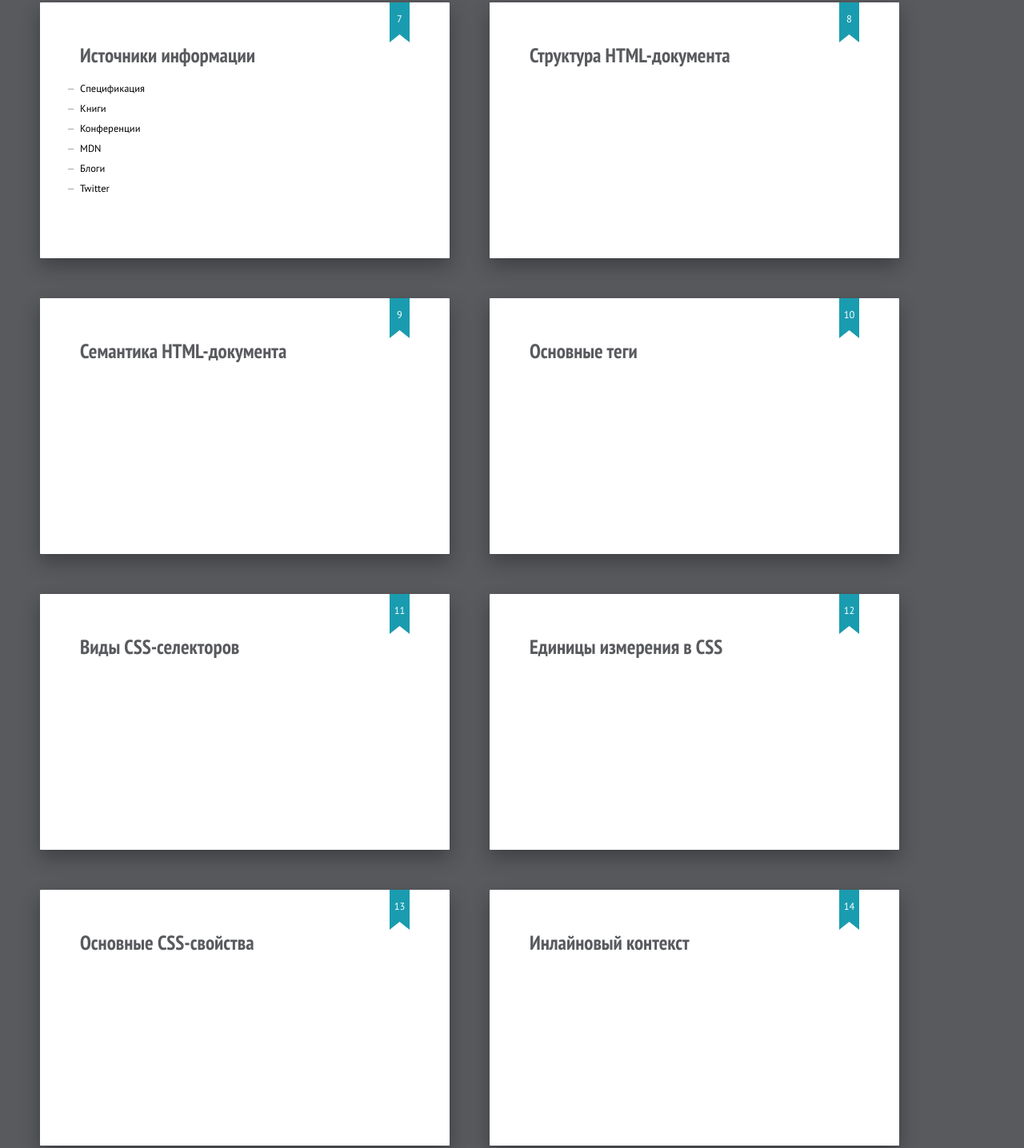
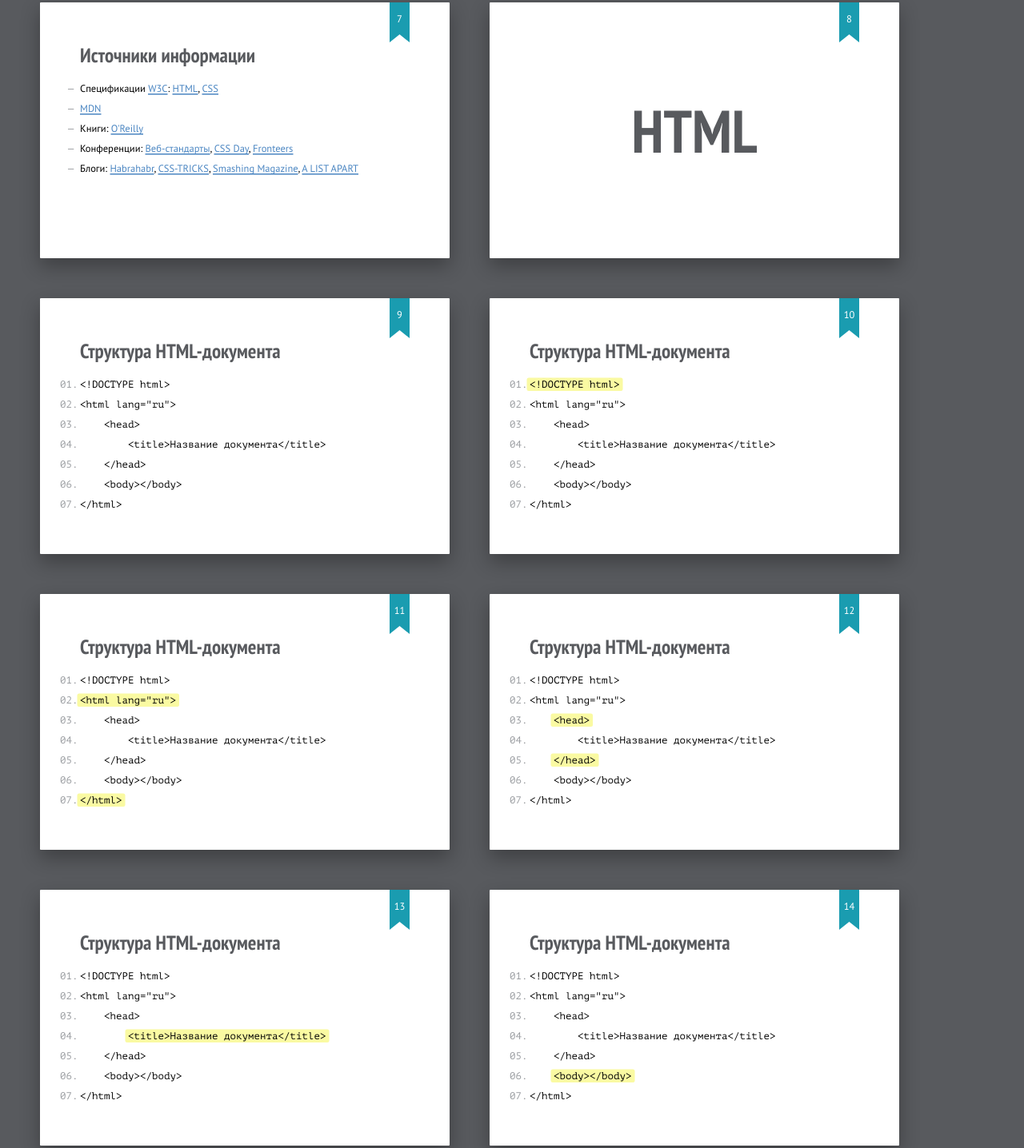
Before and after one commit to margalencia/html_css_introduction, a website: page presentation.html in a window 1280 px wide. Shown: the part 1287-2723 px from the top of the page at 80% size. Drawn offline with Linux system fonts and the light colour scheme.

Commit message:
html document structure

```diff
--- a/presentation.html
+++ b/presentation.html
@@ -1,5 +1,5 @@
 <!DOCTYPE html>
-<html lang="en">
+<html lang="ru">
 <head>
 	<title>Введение в HTML и CSS</title>
 	<meta charset="utf-8">
@@ -19,12 +19,7 @@
 		<h2>Введение в HTML и CSS</h2>
 	</section>
 	<section class="slide">
-		<h2>Инструменты</h2>
-		<ul lang="ru">
-			<li class="next">Текстовые редакторы и IDE</li>
-			<li class="next">Инструменты разработчика в браузерах</li>
-			<li class="next">Adobe Photoshop для работы с макетами дизайна</li>
-		</ul>
+		<h2 class="shout">Инструменты</h2>
 	</section>
 	<section class="slide">
 		<h2>Текстовые редакторы и IDE</h2>
@@ -60,22 +55,120 @@
 	<section class="slide">
 		<h2>Источники информации</h2>
 		<ul lang="ru">
-			<li>Спецификация</li>
-            <li>Книги</li>
-            <li>Конференции</li>
-            <li>MDN</li>
-            <li>Блоги</li>
-            <li>Twitter</li>
+			<li>Спецификации <a href="https://www.w3.org/" target="_blank">W3C</a>: <a href="https://www.w3.org/TR/#tr_HTML">HTML</a>, <a href="https://www.w3.org/TR/#tr_CSS">CSS</a></li>
+            <li><a href="https://developer.mozilla.org/ru/">MDN</a></li>
+            <li>Книги: <a href="http://shop.oreilly.com/category/browse-subjects/web-development/html-css.do" target="_blank">O'Reilly</a></li>
+            <li>Конференции:
+                <a href="http://www.youtube.com/user/wstdays" target="_blank">Веб-стандарты</a>,
+                <a href="https://vimeo.com/channels/cssday" target="_blank">CSS Day</a>,
+                <a href="https://vimeo.com/fronteers" target="_blank">Fronteers</a>
+            </li>
+            <li>Блоги:
+                <a href="http://habrahabr.ru/posts/frontend/" target="_blank">Habrahabr</a>,
+                <a href="https://css-tricks.com/" target="_blank">CSS-TRICKS</a>,
+                <a href="https://www.smashingmagazine.com/" target="_blank">Smashing Magazine</a>,
+                <a href="http://alistapart.com/" target="_blank">A LIST APART</a>
+            </li>
 		</ul>
 	</section>
+    <section class="slide">
+        <h2 class="shout">HTML</h2>
+    </section>
 	<section class="slide">
 		<h2>Структура HTML-документа</h2>
+        <pre>
+            <code>&lt;!DOCTYPE html&gt;</code>
+            <code>&lt;html lang="ru"&gt;</code>
+			<code>    &lt;head&gt;</code>
+			<code>        &lt;title&gt;Название документа&lt;/title&gt;</code>
+			<code>    &lt;/head&gt;</code>
+            <code>    &lt;body&gt;&lt;/body&gt;</code>
+            <code>&lt;/html&gt;</code>
+		</pre>
 	</section>
+    <section class="slide">
+        <h2>Структура HTML-документа</h2>
+        <pre>
+            <code><mark>&lt;!DOCTYPE html&gt;</mark></code>
+            <code>&lt;html lang="ru"&gt;</code>
+			<code>    &lt;head&gt;</code>
+			<code>        &lt;title&gt;Название документа&lt;/title&gt;</code>
+			<code>    &lt;/head&gt;</code>
+            <code>    &lt;body&gt;&lt;/body&gt;</code>
+            <code>&lt;/html&gt;</code>
+		</pre>
+    </section>
+    <section class="slide">
+        <h2>Структура HTML-документа</h2>
+        <pre>
+            <code>&lt;!DOCTYPE html&gt;</code>
+            <code><mark>&lt;html lang="ru"&gt;</mark></code>
+			<code>    &lt;head&gt;</code>
+			<code>        &lt;title&gt;Название документа&lt;/title&gt;</code>
+			<code>    &lt;/head&gt;</code>
+            <code>    &lt;body&gt;&lt;/body&gt;</code>
+            <code><mark>&lt;/html&gt;</mark></code>
+		</pre>
+    </section>
+    <section class="slide">
+        <h2>Структура HTML-документа</h2>
+        <pre>
+            <code>&lt;!DOCTYPE html&gt;</code>
+            <code>&lt;html lang="ru"&gt;</code>
+			<code>    <mark>&lt;head&gt;</mark></code>
+			<code>        &lt;title&gt;Название документа&lt;/title&gt;</code>
+			<code>    <mark>&lt;/head&gt;</mark></code>
+            <code>    &lt;body&gt;&lt;/body&gt;</code>
+            <code>&lt;/html&gt;</code>
+		</pre>
+    </section>
+    <section class="slide">
+        <h2>Структура HTML-документа</h2>
+        <pre>
+            <code>&lt;!DOCTYPE html&gt;</code>
+            <code>&lt;html lang="ru"&gt;</code>
+			<code>    &lt;head&gt;</code>
+			<code>        <mark>&lt;title&gt;Название документа&lt;/title&gt;</mark></code>
+			<code>    &lt;/head&gt;</code>
+            <code>    &lt;body&gt;&lt;/body&gt;</code>
+            <code>&lt;/html&gt;</code>
+		</pre>
+    </section>
+    <section class="slide">
+        <h2>Структура HTML-документа</h2>
+        <pre>
+            <code>&lt;!DOCTYPE html&gt;</code>
+            <code>&lt;html lang="ru"&gt;</code>
+			<code>    &lt;head&gt;</code>
+			<code>        &lt;title&gt;Название документа&lt;/title&gt;</code>
+			<code>    &lt;/head&gt;</code>
+            <code>    <mark>&lt;body&gt;&lt;/body&gt;</mark></code>
+            <code>&lt;/html&gt;</code>
+		</pre>
+    </section>
+    <section class="slide">
+        <h2>DOCTYPE</h2>
+        <p>Это инструкция, которая говорит браузеру, с использованием какой версии <mark>HTML</mark> написан данный документ.
+            <mark>&lt;!DOCTYPE&gt;</mark> должнен быть объявлен в первой строке документа, до тега <mark>&lt;html&gt;</mark>.
+        </p>
+    </section>
+    <section class="slide">
+        <h2>HEAD</h2>
+        <p>Контейнер для метаданных. Следующие теги описывают метаданные:</p>
+        <ul lang="ru">
+            <li>&lt;title&gt;</li>
+            <li>&lt;style&gt;</li>
+            <li>&lt;meta&gt;</li>
+            <li>&lt;link&gt;</li>
+            <li>&lt;script&gt;</li>
+            <li>&lt;base&gt;</li>
+        </ul>
+    </section>
+    <section class="slide">
+        <h2><a href="http://www.w3schools.com/tags/ref_byfunc.asp" target="_blank">Основные теги</a></h2>
+    </section>
 	<section class="slide">
 		<h2>Семантика HTML-документа</h2>
-	</section>
-	<section class="slide">
-		<h2>Основные теги</h2>
 	</section>
 	<section class="slide">
 		<h2>Виды CSS-селекторов</h2>
```
